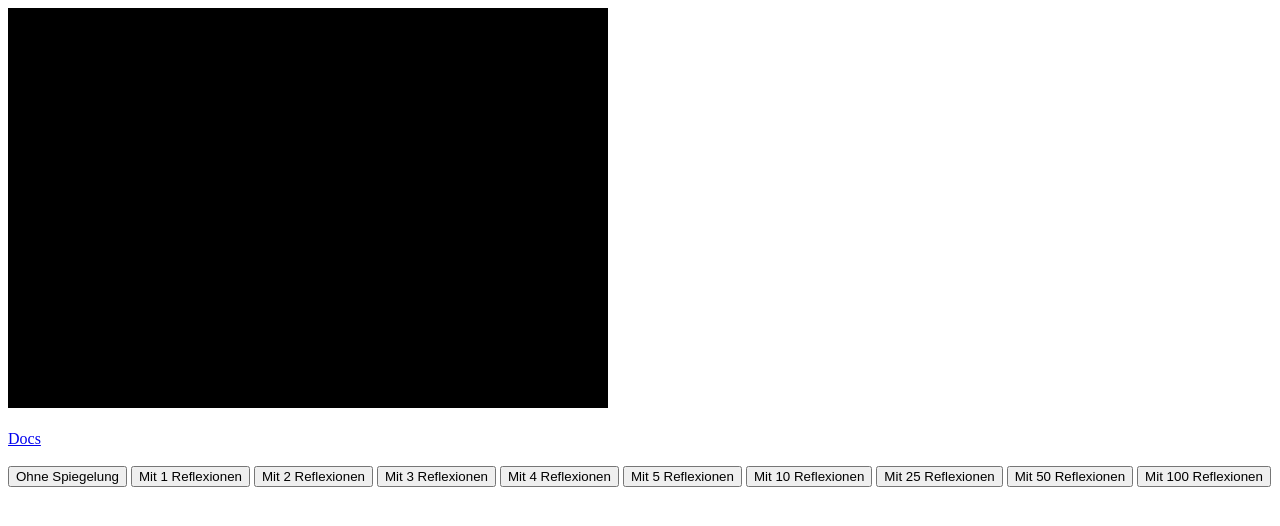
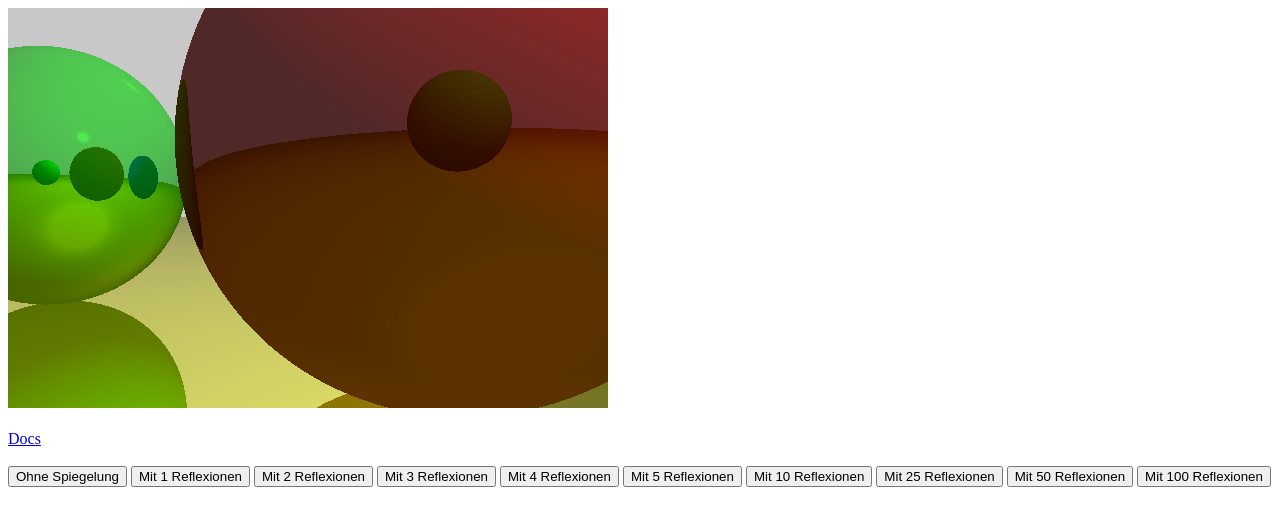
Before and after one commit to NilEis/JavaScript-Raytracer, a website: page index.html in a window 1280 px wide. Drawn offline with Linux system fonts and the light colour scheme.

Commit message:
Update index.html

```diff
--- a/index.html
+++ b/index.html
@@ -36,6 +36,7 @@
 <!--Raycaster-->
 <script src="JS/raytracer/engine.js"></script>
 <script src="JS/raytracer/color.js"></script>
+<script src="JS/raytracer/Objekt.js"></script>
 <script src="JS/raytracer/sphere.js"></script>
 <script src="JS/raytracer/light.js"></script>
 
```
